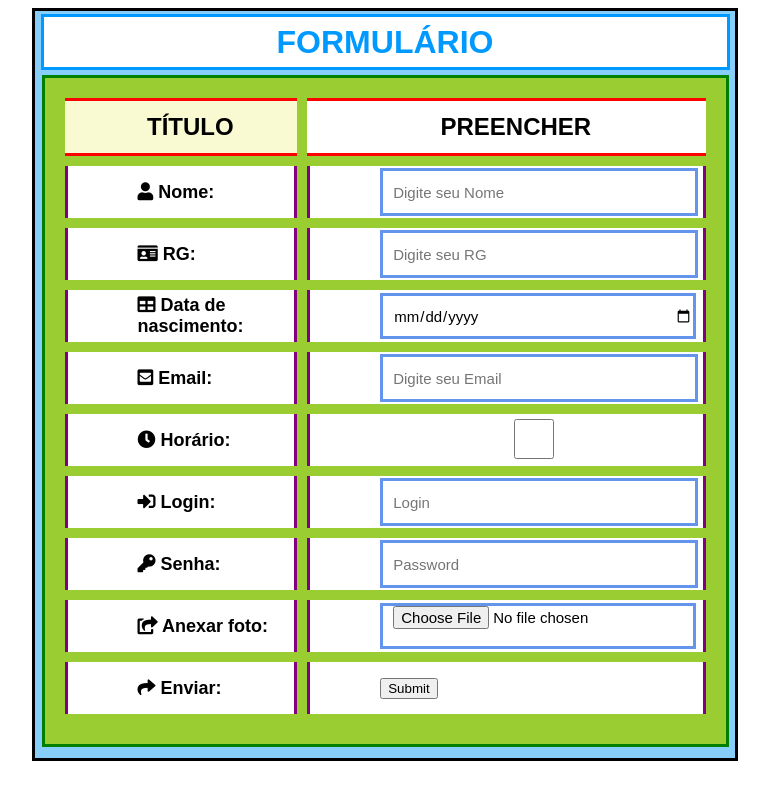
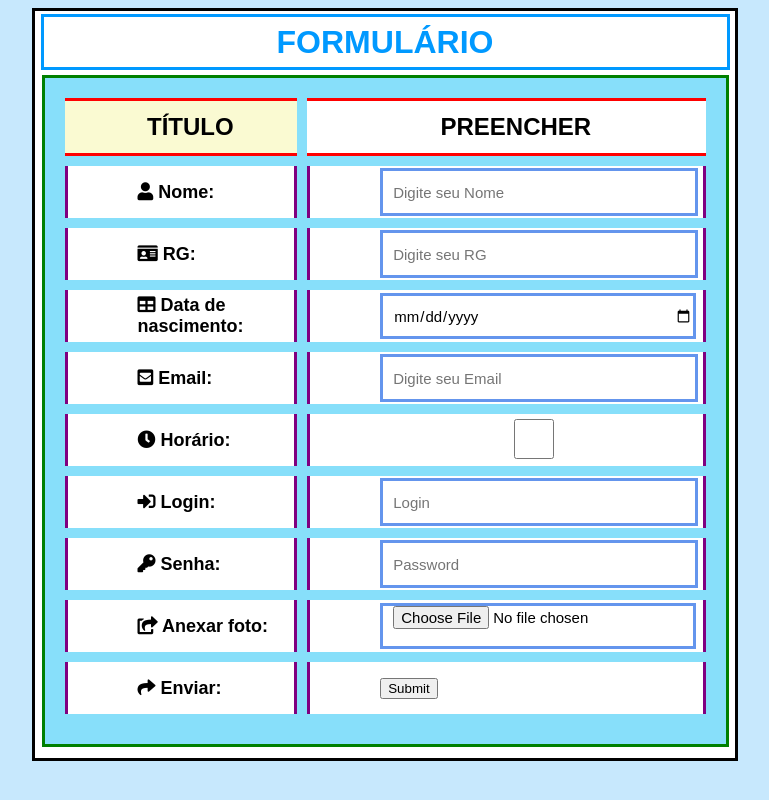
Before and after one commit to FernandoHGodoi/curso_web, a PHP site: page / in a window 1280 px wide. Shown: the whole page, without its empty margins (255-1024 px from the left). Run offline with PHP 8.4, Linux system fonts and the light colour scheme.

Commit message:
Atualizado!

```diff
--- a/aula05/style.css
+++ b/aula05/style.css
@@ -1,9 +1,12 @@
+body{
+    background-color: rgb(199, 232, 253);
+}
 #div_principal{
     width: 700px;
     height: 747px;
     border: solid 3px;
     margin: 0 auto;
-    background-color: lightskyblue;
+    background-color: rgb(255, 255, 255);
 }
 #div_cabecalho{
     width: 683px;
@@ -28,7 +31,7 @@
     padding: 10px;
     padding-bottom: 20px;
     border-spacing: 10px 10px;
-    background-color: yellowgreen;
+    background-color: rgb(135, 223, 250);
 }
 th{
     border-top: solid 3px red;
```
